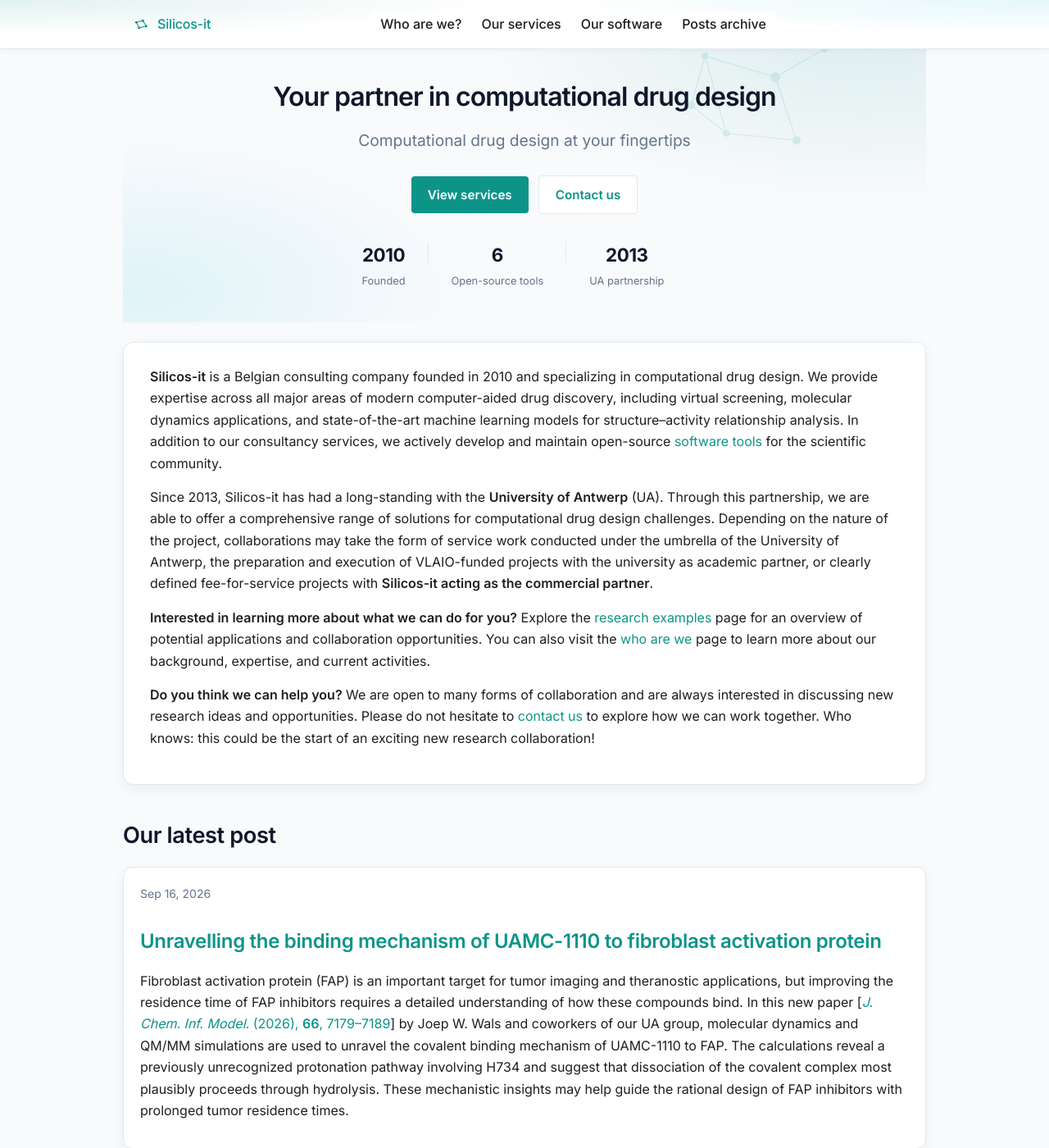
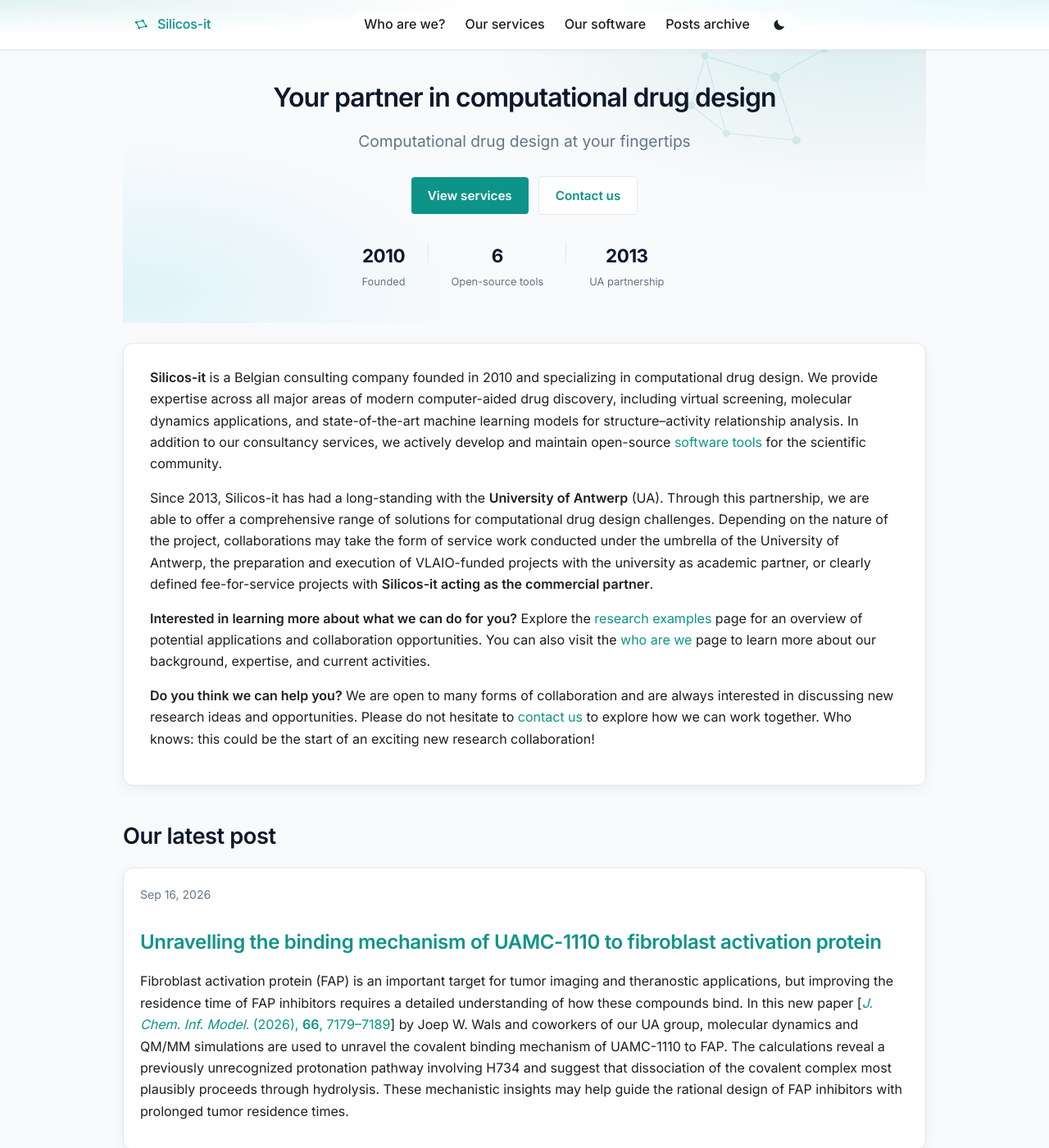
Before and after one commit to silicos-it/silicos-it.github.io, a Jekyll site: the page built from index.md, in a window 1280 px wide and 1400 px high. Shown: the whole window at 82% size. Built offline with Jekyll 4.4.1, drawn with Linux system fonts in a browser that asks for light colours.

Commit message:
Add manual light/dark theme toggle
Site previously only followed the OS-level prefers-color-scheme setting
with no way to override it. Add a sun/moon toggle button in the header
that sets a data-theme attribute (persisted to localStorage) which takes
precedence over the system preference, plus an inline head script that
applies the stored choice before first paint to avoid a flash.

Co-Authored-By: Claude Sonnet 5 <noreply@anthropic.com>

```diff
--- a/_includes/head.html
+++ b/_includes/head.html
@@ -2,6 +2,16 @@
   <meta charset="utf-8">
   <meta http-equiv="X-UA-Compatible" content="IE=edge">
   <meta name="viewport" content="width=device-width, initial-scale=1">
+  <script>
+    (function () {
+      try {
+        var stored = localStorage.getItem('theme');
+        if (stored === 'light' || stored === 'dark') {
+          document.documentElement.setAttribute('data-theme', stored);
+        }
+      } catch (e) {}
+    })();
+  </script>
   {%- seo -%}
   <link rel="icon" type="image/svg+xml" href="{{ "/assets/favicon.svg" | relative_url }}">
   <link rel="stylesheet" href="{{ "/assets/css/style.css" | relative_url }}">
--- a/_includes/header.html
+++ b/_includes/header.html
@@ -22,6 +22,7 @@
       {{ site.title | escape }}
     </a>
 
+    <div class="header-actions">
       {%- if titles_size > 0 -%}
         <nav class="site-nav">
           <input type="checkbox" id="nav-trigger" class="nav-trigger" />
@@ -43,5 +44,25 @@
           </div>
         </nav>
       {%- endif -%}
+
+      <button id="theme-toggle" class="theme-toggle" type="button" aria-label="Switch to dark theme" title="Switch to dark theme">
+        <svg class="icon-sun" viewBox="0 0 24 24" aria-hidden="true" focusable="false">
+          <circle cx="12" cy="12" r="4" fill="none" stroke="currentColor" stroke-width="2"/>
+          <g stroke="currentColor" stroke-width="2" stroke-linecap="round">
+            <line x1="12" y1="2" x2="12" y2="4"/>
+            <line x1="12" y1="20" x2="12" y2="22"/>
+            <line x1="4.2" y1="4.2" x2="5.6" y2="5.6"/>
+            <line x1="18.4" y1="18.4" x2="19.8" y2="19.8"/>
+            <line x1="2" y1="12" x2="4" y2="12"/>
+            <line x1="20" y1="12" x2="22" y2="12"/>
+            <line x1="4.2" y1="19.8" x2="5.6" y2="18.4"/>
+            <line x1="18.4" y1="5.6" x2="19.8" y2="4.2"/>
+          </g>
+        </svg>
+        <svg class="icon-moon" viewBox="0 0 24 24" aria-hidden="true" focusable="false">
+          <path fill="currentColor" d="M20 14.5A8.5 8.5 0 0 1 9.5 4a8.5 8.5 0 1 0 10.5 10.5Z"/>
+        </svg>
+      </button>
+    </div>
   </div>
 </header>
--- a/_layouts/default.html
+++ b/_layouts/default.html
@@ -20,6 +20,35 @@
         <path d="M12 5l-7 7h4v7h6v-7h4z" fill="currentColor"/>
       </svg>
     </button>
+
+    <script>
+      (function () {
+        var btn = document.getElementById('theme-toggle');
+        if (!btn) return;
+
+        function isDark() {
+          var explicit = document.documentElement.getAttribute('data-theme');
+          if (explicit) return explicit === 'dark';
+          return window.matchMedia('(prefers-color-scheme: dark)').matches;
+        }
+
+        function updateLabel() {
+          var next = isDark() ? 'light' : 'dark';
+          var label = 'Switch to ' + next + ' theme';
+          btn.setAttribute('aria-label', label);
+          btn.setAttribute('title', label);
+        }
+
+        btn.addEventListener('click', function () {
+          var next = isDark() ? 'light' : 'dark';
+          document.documentElement.setAttribute('data-theme', next);
+          try { localStorage.setItem('theme', next); } catch (e) {}
+          updateLabel();
+        });
+
+        updateLabel();
+      })();
+    </script>
 
     <script>
       (function () {
--- a/_sass/minima/custom-styles.scss
+++ b/_sass/minima/custom-styles.scss
@@ -26,8 +26,7 @@
   --pre-border: #cbd5e1;
 }
 
-@media (prefers-color-scheme: dark) {
-  :root {
+@mixin dark-theme-vars {
   --bg: #0f1419;
   --surface: #1a1f26;
   --surface-muted: rgba(26, 31, 38, 0.85);
@@ -49,6 +48,17 @@
   --pre-text: #e6edf3;
   --pre-border: #2a3140;
 }
+
+// Follow the system preference, unless the user has manually picked a theme
+// (via the header toggle, persisted to localStorage and applied as data-theme).
+@media (prefers-color-scheme: dark) {
+  :root:not([data-theme="light"]) {
+    @include dark-theme-vars;
+  }
+}
+
+:root[data-theme="dark"] {
+  @include dark-theme-vars;
 }
 
 /* Base typography + layout */
@@ -229,6 +239,70 @@ a:not(.btn):focus {
   .site-nav .page-link:not(:last-child) {
     margin-right: 0;
   }
+}
+
+.header-actions {
+  display: flex;
+  align-items: center;
+  gap: 0.5rem;
+}
+
+.theme-toggle {
+  display: inline-flex;
+  align-items: center;
+  justify-content: center;
+  flex-shrink: 0;
+  width: 32px;
+  height: 32px;
+  padding: 0;
+  border: none;
+  border-radius: 8px;
+  background: var(--surface-muted);
+  color: var(--text);
+  cursor: pointer;
+  transition: background-color 150ms ease, color 150ms ease;
+}
+
+.theme-toggle:hover,
+.theme-toggle:focus-visible {
+  background-color: var(--accent-subtle);
+  color: var(--accent);
+}
+
+.theme-toggle svg {
+  width: 18px;
+  height: 18px;
+}
+
+.theme-toggle .icon-sun,
+.theme-toggle .icon-moon {
+  display: none;
+}
+
+// Light is active (system light, no override, or explicit "light"): show the
+// moon — clicking switches to dark.
+.theme-toggle .icon-moon {
+  display: block;
+}
+
+// Dark is active (system dark with no override, or explicit "dark"): show the
+// sun — clicking switches to light.
+@media (prefers-color-scheme: dark) {
+  :root:not([data-theme="light"]) .theme-toggle .icon-sun {
+    display: block;
+  }
+
+  :root:not([data-theme="light"]) .theme-toggle .icon-moon {
+    display: none;
+  }
+}
+
+:root[data-theme="dark"] .theme-toggle .icon-sun {
+  display: block;
+}
+
+:root[data-theme="dark"] .theme-toggle .icon-moon {
+  display: none;
 }
 
 /* Hero (homepage) */
```
Lines whose indentation alone changed are shown as unchanged.
